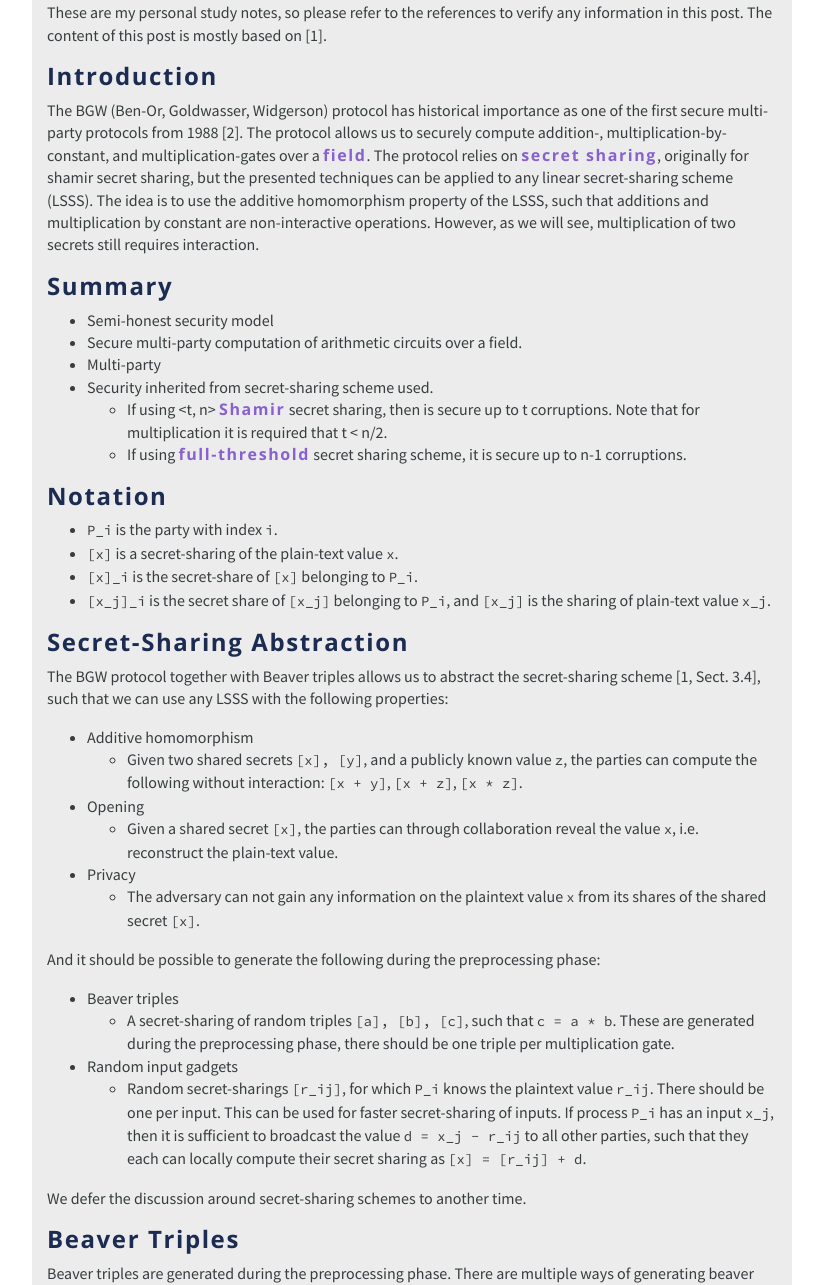
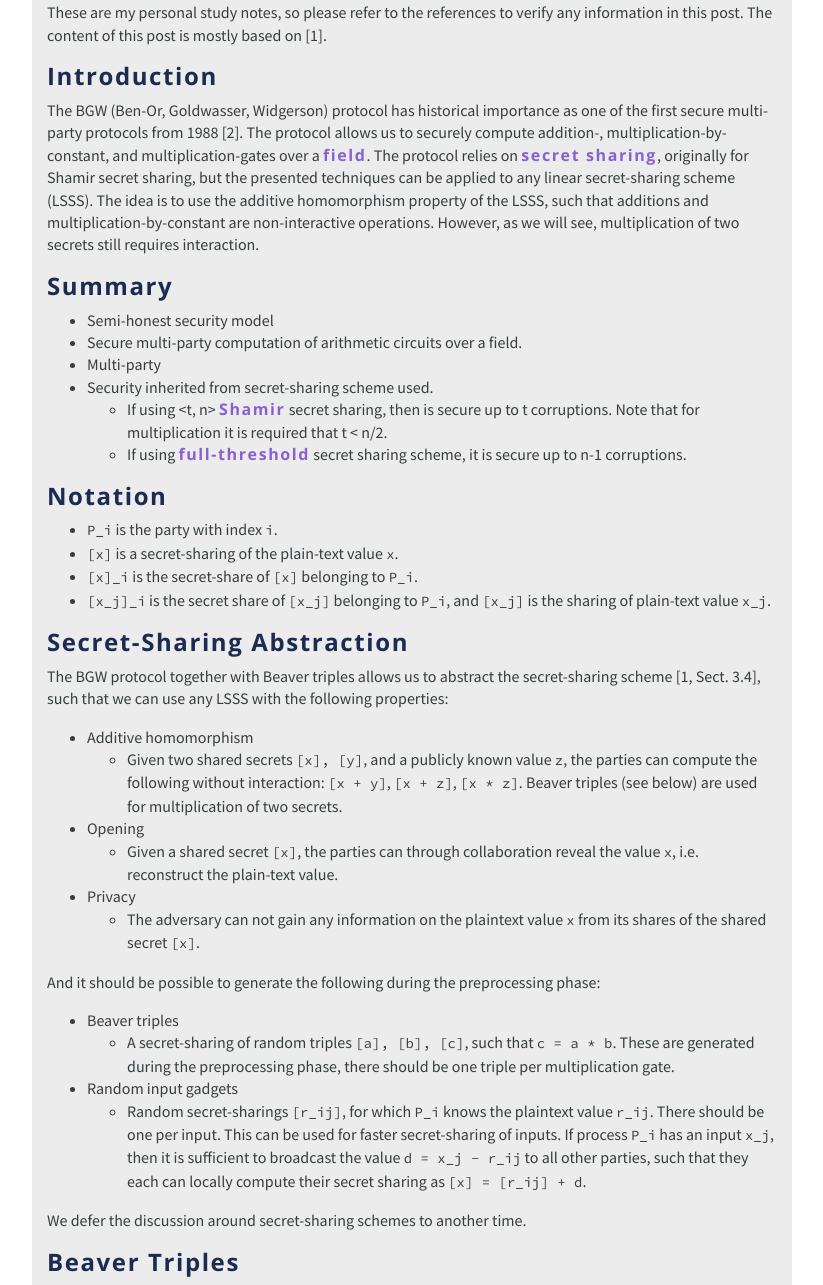
Before and after one commit to jspenger/jspenger.github.io, a Jekyll site: the page built from _posts/2021-02-17-bgw-protocol-and-beaver-triples.md, in a window 1280 px wide and 1400 px high, scrolled down 384 px, cut to the strip 115-1400 px from the top of the window. Shown: the whole strip, without its empty margins (228-1051 px from the left). Built offline with Jekyll 4.4.1, drawn with Linux system fonts in a browser that asks for light colours; some of the changed text lies outside the part shown.

Commit message:
Update 2021-02-17-bgw-protocol-and-beaver-triples.md

```diff
--- a/_posts/2021-02-17-bgw-protocol-and-beaver-triples.md
+++ b/_posts/2021-02-17-bgw-protocol-and-beaver-triples.md
@@ -20,8 +20,8 @@
 ## Introduction
 The BGW (Ben-Or, Goldwasser, Widgerson) protocol has historical importance as one of the first secure multi-party protocols from 1988 [2].
 The protocol allows us to securely compute addition-, multiplication-by-constant, and multiplication-gates over a [field](https://en.wikipedia.org/wiki/Field_(mathematics)).
-The protocol relies on [secret sharing](https://en.wikipedia.org/wiki/Secret_sharing), originally for shamir secret sharing, but the presented techniques can be applied to any linear secret-sharing scheme (LSSS).
-The idea is to use the additive homomorphism property of the LSSS, such that additions and multiplication by constant are non-interactive operations.
+The protocol relies on [secret sharing](https://en.wikipedia.org/wiki/Secret_sharing), originally for Shamir secret sharing, but the presented techniques can be applied to any linear secret-sharing scheme (LSSS).
+The idea is to use the additive homomorphism property of the LSSS, such that additions and multiplication-by-constant are non-interactive operations.
 However, as we will see, multiplication of two secrets still requires interaction.
 
 ## Summary
@@ -42,7 +42,7 @@
 ## Secret-Sharing Abstraction
 The BGW protocol together with Beaver triples allows us to abstract the secret-sharing scheme [1, Sect. 3.4], such that we can use any LSSS with the following properties:
 * Additive homomorphism
-  * Given two shared secrets `[x], [y]`, and a publicly known value `z`, the parties can compute the following without interaction: `[x + y]`, `[x + z]`, `[x * z]`.
+  * Given two shared secrets `[x], [y]`, and a publicly known value `z`, the parties can compute the following without interaction: `[x + y]`, `[x + z]`, `[x * z]`. Beaver triples (see below) are used for multiplication of two secrets.
 * Opening
   * Given a shared secret `[x]`, the parties can through collaboration reveal the value `x`, i.e. reconstruct the plain-text value.
 * Privacy
@@ -63,8 +63,8 @@
 Beaver triples are generated during the preprocessing phase.
 There are multiple ways of generating beaver triples.
 A naive way of generating the triples would to generate two random secret-sharings and multiplying them:
-* Generate random shared secrets `[a] <- randomsecret()`, `[b] <- randomsecret()`, for additive and for shamir, it is sufficient for each party to `P_i` to sample a random value as their share `[a]_i <- random()` and `[b]_i <- random()` without interaction.
-* Compute `[c] = [a] * [b]` through secure multiplication protocol.
+* Generate random shared secrets `[a] <- randomsecret()`, `[b] <- randomsecret()`, for additive and for Shamir, it is sufficient for each party to `P_i` to sample a random value as their share `[a]_i <- random()` and `[b]_i <- random()` without interaction.
+* Compute `[c] = [a] * [b]` through secure multiplication protocol (there are faster methods using oblivious transfer).
 
 Beaver triples can be used for the multiplication of two shared secrets:
 * Input: Beaver triple `[a], [b], [c]`, secret-sharings `[x], [y]`. Output: `[x * y]`
```
Also changed, not shown: other parts of _posts/2021-02-17-bgw-protocol-and-beaver-triples.md (+1 -1 lines).
